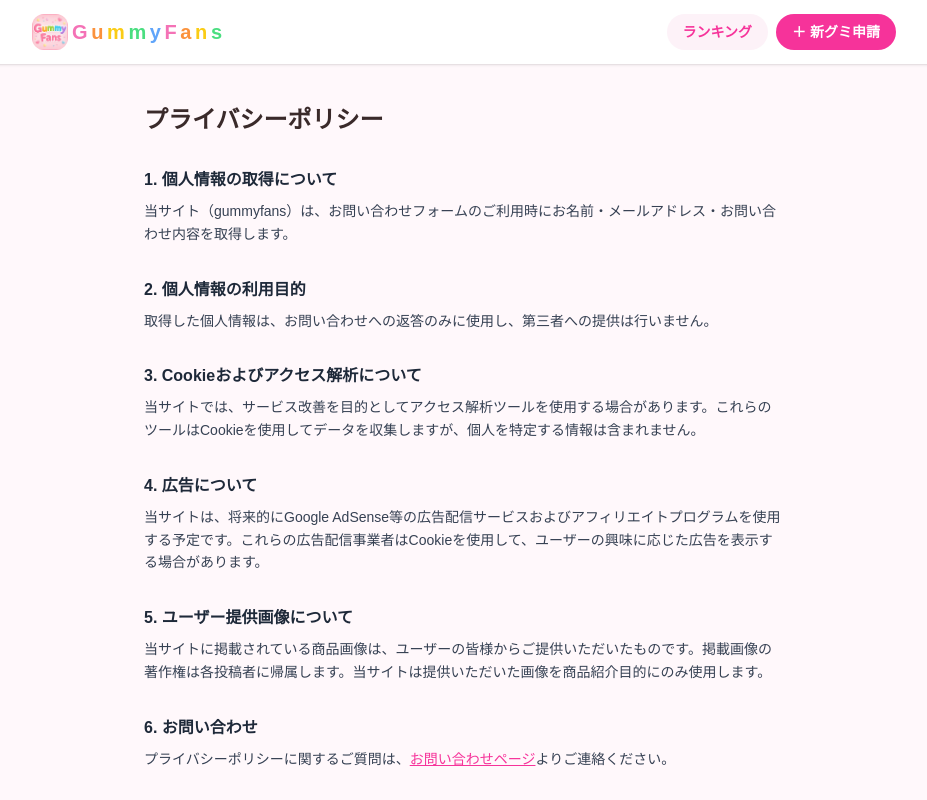
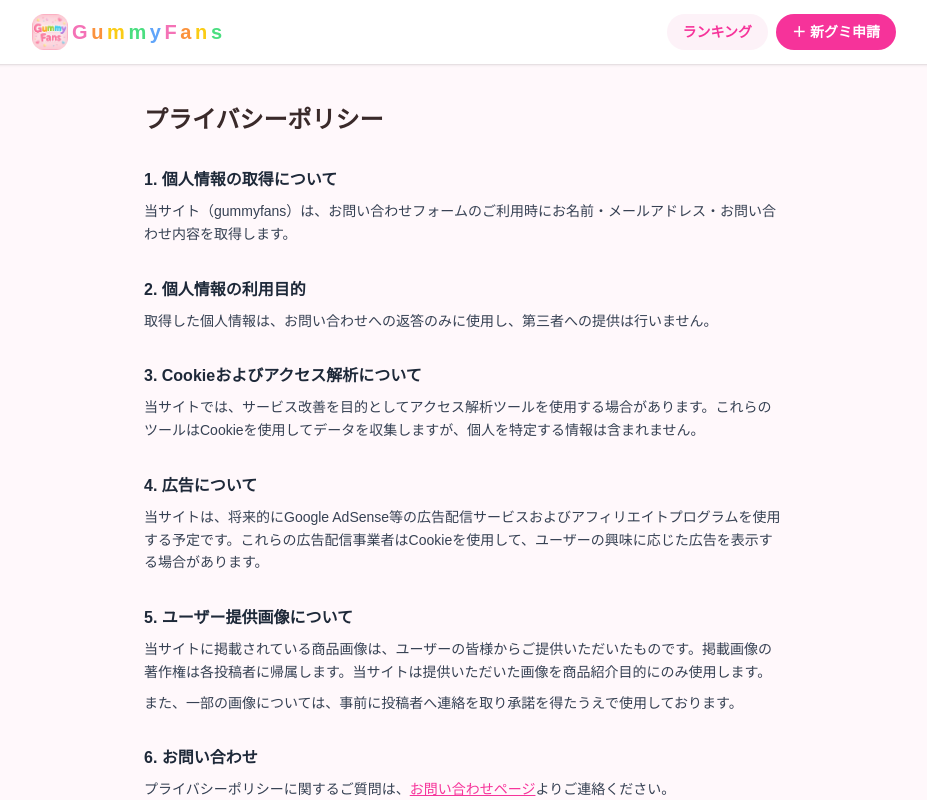
Before and after one commit to tubetarou1135/gummyfans, a Next.js app: page /privacy in a window 1280 px wide. Shown: the top 800 px of the page, without its empty margins (176-1103 px from the left). Built offline with nearby package versions, Linux system fonts and the light colour scheme; a web font is replaced by a local one.

Commit message:
feat: add image usage consent notice to privacy and terms pages

```diff
--- a/app/privacy/page.tsx
+++ b/app/privacy/page.tsx
@@ -27,6 +27,7 @@ export default function PrivacyPage() {
         <section>
           <h2 className="font-bold text-base text-gray-800 mb-2">5. ユーザー提供画像について</h2>
           <p>当サイトに掲載されている商品画像は、ユーザーの皆様からご提供いただいたものです。掲載画像の著作権は各投稿者に帰属します。当サイトは提供いただいた画像を商品紹介目的にのみ使用します。</p>
+          <p className="mt-2">また、一部の画像については、事前に投稿者へ連絡を取り承諾を得たうえで使用しております。</p>
         </section>
 
         <section>
--- a/app/terms/page.tsx
+++ b/app/terms/page.tsx
@@ -34,6 +34,7 @@ export default function TermsPage() {
         <section>
           <h2 className="font-bold text-base text-gray-800 mb-2">5. ユーザー提供画像について</h2>
           <p>当サイトに掲載されている商品画像はユーザーの皆様からご提供いただいたものです。画像の著作権は各投稿者に帰属します。画像を提供いただくことで、当サイトでの商品紹介目的での使用にご同意いただいたものとみなします。</p>
+          <p className="mt-2">また、一部の画像については、事前に投稿者へ連絡を取り承諾を得たうえで使用しております。</p>
         </section>
 
         <section>
```
